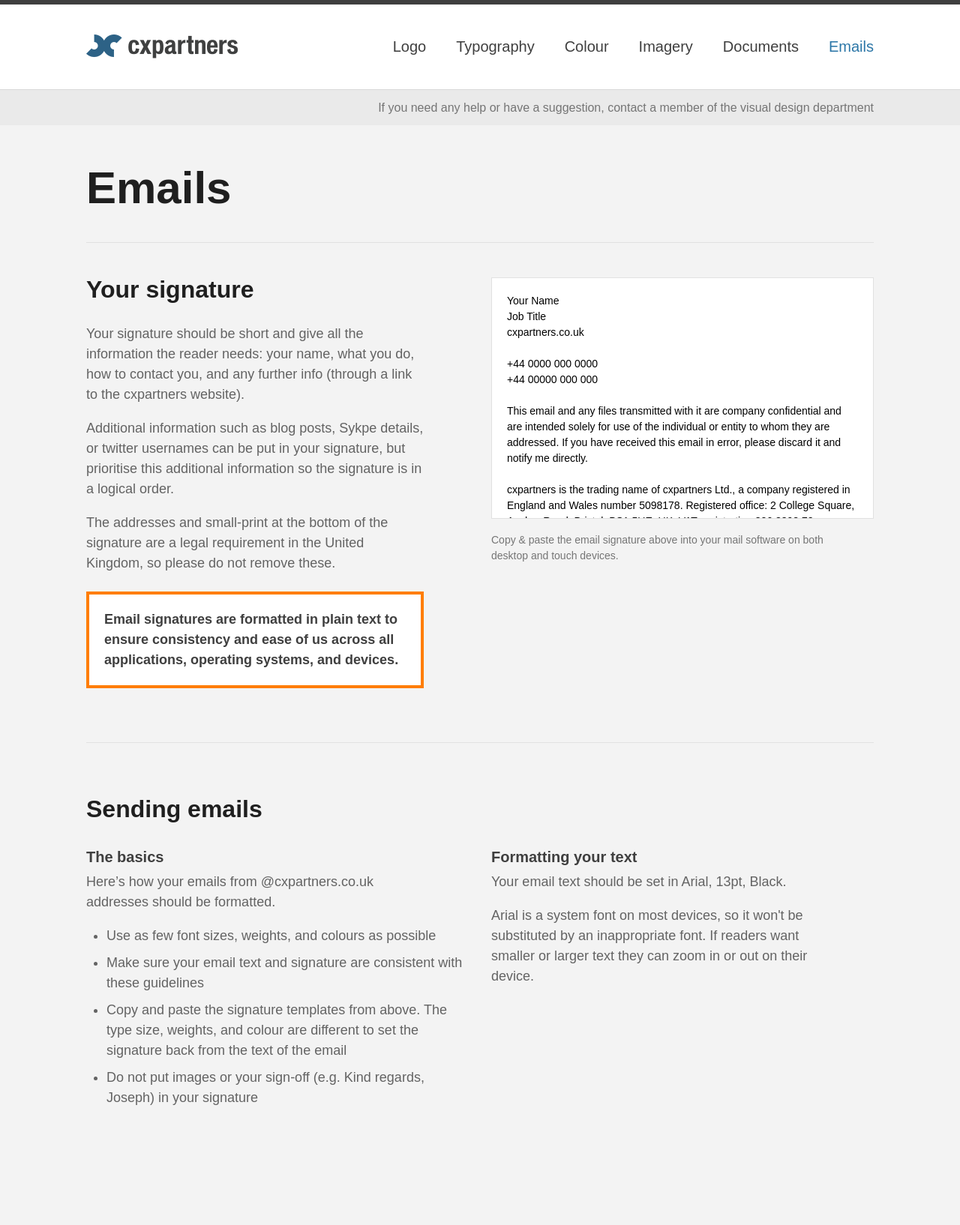
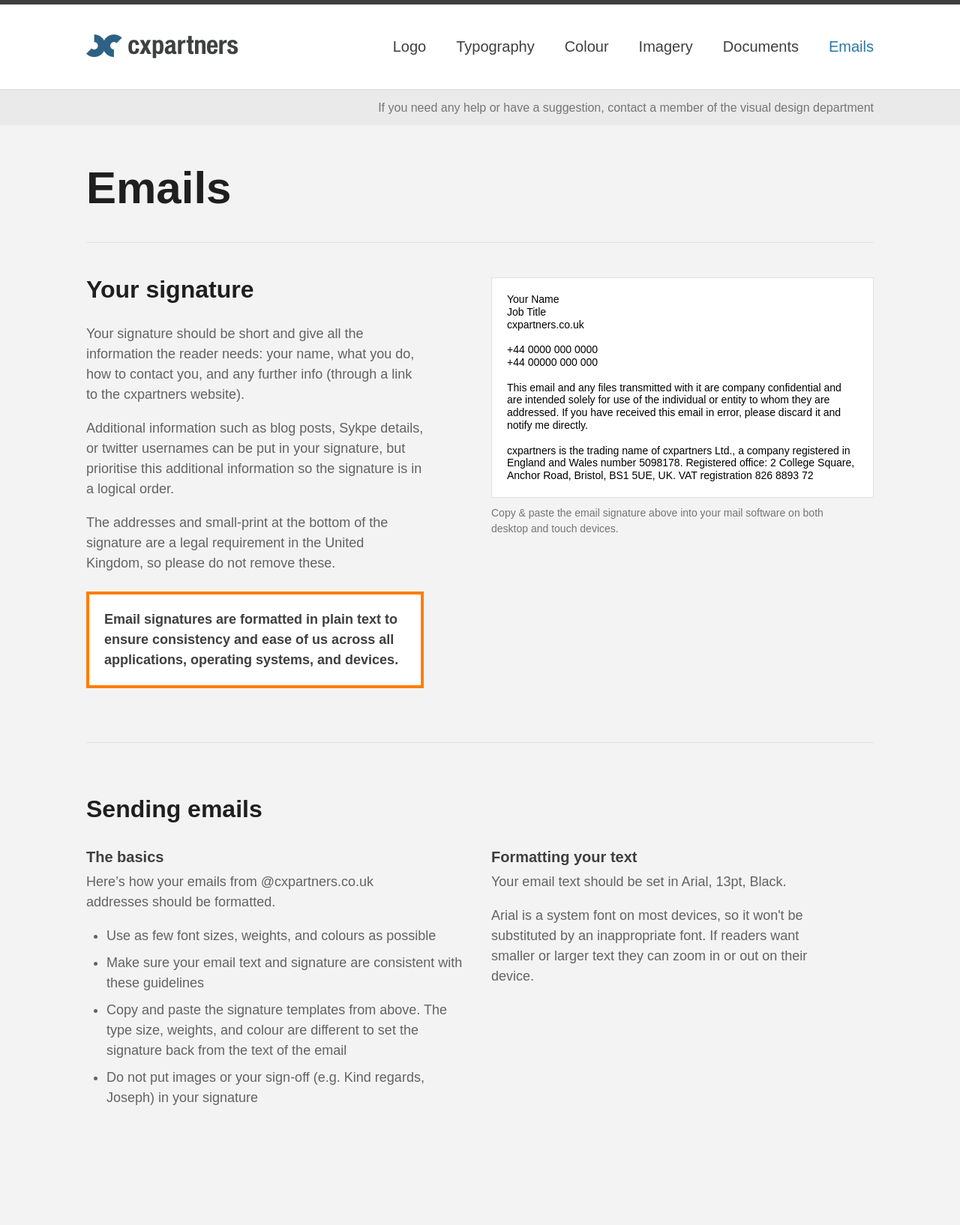
Before and after one commit to cxpartners/design-manual, a Jekyll site: the page built from emails.html, in a window 1280 px wide. Shown: the whole page at 75% size. Built offline with Jekyll 4.4.1, drawn with Linux system fonts in a browser that asks for light colours.

Commit message:
Change textarea to div for emmail signature to allow sans serif font when copying & pasting

```diff
--- a/emails.html
+++ b/emails.html
@@ -17,16 +17,18 @@
       </div><!--/note-->
     </div><!--/two-col-->
     <div class="two-col">
-      <textarea class="email-signature">Your Name
-Job Title
-cxpartners.co.uk
-
-+44 0000 000 0000
-+44 00000 000 000
-
-This email and any files transmitted with it are company confidential and are intended solely for use of the individual or entity to whom they are addressed. If you have received this email in error, please discard it and notify me directly.
-
-cxpartners is the trading name of cxpartners Ltd., a company registered in England and Wales number 5098178. Registered office: 2 College Square, Anchor Road, Bristol, BS1 5UE, UK. VAT registration 826 8893 72</textarea><!--/email-signature-->
+      <div class="email-signature">
+        Your Name<br>
+        Job Title<br>
+        cxpartners.co.uk<br>
+        <br>
+        +44 0000 000 0000<br>
+        +44 00000 000 000<br>
+        <br>
+        This email and any files transmitted with it are company confidential and are intended solely for use of the individual or entity to whom they are addressed. If you have received this email in error, please discard it and notify me directly.<br>
+        <br>
+        cxpartners is the trading name of cxpartners Ltd., a company registered in England and Wales number 5098178. Registered office: 2 College Square, Anchor Road, Bristol, BS1 5UE, UK. VAT registration 826 8893 72
+      </div><!--/email-signature-->
       <p class="caption">Copy &amp; paste the email signature above into your mail software on both desktop and touch devices.</p>
     </div><!--/two-col-->
     <hr>
```
Also changed, not shown: css/_main.less (+5 -8 lines), css/style.css.
